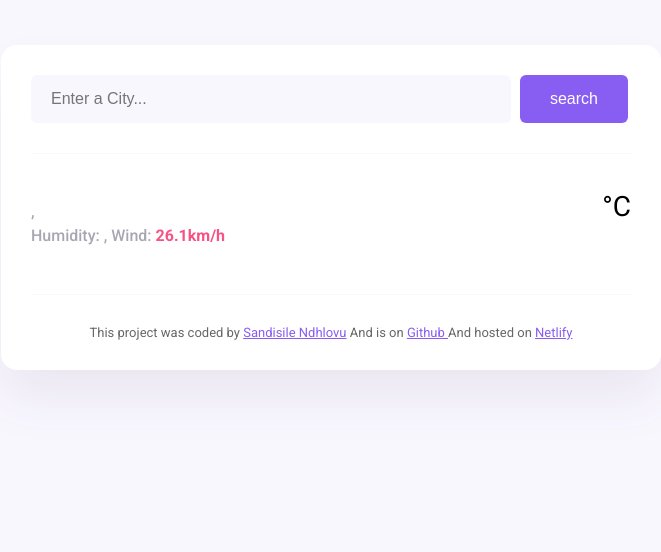
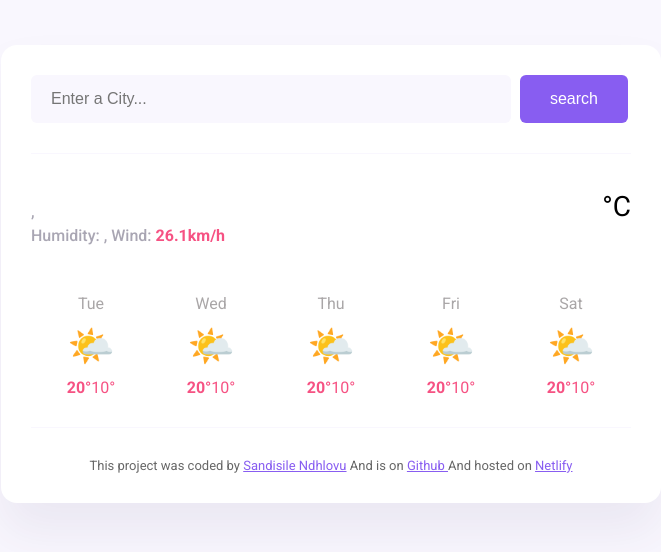
Before and after one commit to sandisilendhlovu/weather-app, a plain HTML site: page index.html in a window 1280 px wide. Shown: the whole page, without its empty margins (309-970 px from the left). Drawn offline with nearby package versions, Linux system fonts and the light colour scheme; no server answers.

Commit message:
Injected the forecast HTML from Javascript

```diff
--- a/index.html
+++ b/index.html
@@ -34,7 +34,8 @@
          <div class="weather-app-unit">°C</div>
         </div>
     </div>
-        </main>
+    <div class="weather-forecast" id="forecast"></div>
+       </main>
 <footer>
    This project was coded by <a href="https://github.com/sandisilendhlovu" target="_blank"> Sandisile Ndhlovu</a>
    And is on <a href="https://github.com/sandisilendhlovu/weather-app" target="_blank"> Github </a>
--- a/src/index.js
+++ b/src/index.js
@@ -48,7 +48,35 @@ function handleSearchSubmit(event) {
     searchCity(searchInput.value);
 }
 
+function displayForecast() {
+
+  let days = ["Tue", "Wed", "Thu", "Fri", "Sat"];
+  let forecastHtml = "";
+
+  days.forEach(function (day) {
+   forecastHtml =
+   forecastHtml +
+
+   `      <div class="weather-forecast-day">
+          <div class="weather-forecast-date"> ${day} </div>
+          <div class="weather-forecast-icon">🌤️</div>
+          <div class="weather-forecast-temperatures">
+          <div class="weather-forecast-temperature">
+          <strong>20°</strong>
+          </div>
+          <div class="weather-forecast-temperature">10°</div>
+          </div>
+         </div>
+  `;
+
+});
+
+let forecastElement = document.querySelector("#forecast");
+forecastElement.innerHTML = forecastHtml;
+}
+
 let searchFormElement = document.querySelector("#search-form");
 searchFormElement.addEventListener("submit", handleSearchSubmit);
 
 searchCity("Sandton")
+displayForecast();
--- a/src/style.css
+++ b/src/style.css
@@ -93,6 +93,40 @@ font-weight: bold;
 
 }
 
+.weather-forecast {
+    display: flex;
+    justify-content: space-around;
+    margin-top: 30px;
+
+}
+
+.weather-forecast-date {
+    text-align: center;
+    color: rgba(39, 33, 36, 0.4);
+    font-size:16px;
+    line-height: 20px;
+    margin-bottom: 10px;
+}
+
+.weather-forecast-icon {
+ font-size: 38px;
+ text-align: center;
+
+}
+
+.weather-forecast-temperatures {
+text-align: center;
+color: #f65283;
+margin-top: 10px;
+display: flex;
+justify-content: center;
+
+}
+
+.weather-app-temperature {
+    padding: 0 10px ;
+}
+
 footer {
     border-top: 1px solid #f9f7fe;
     padding: 30px 0 0 0;
```
